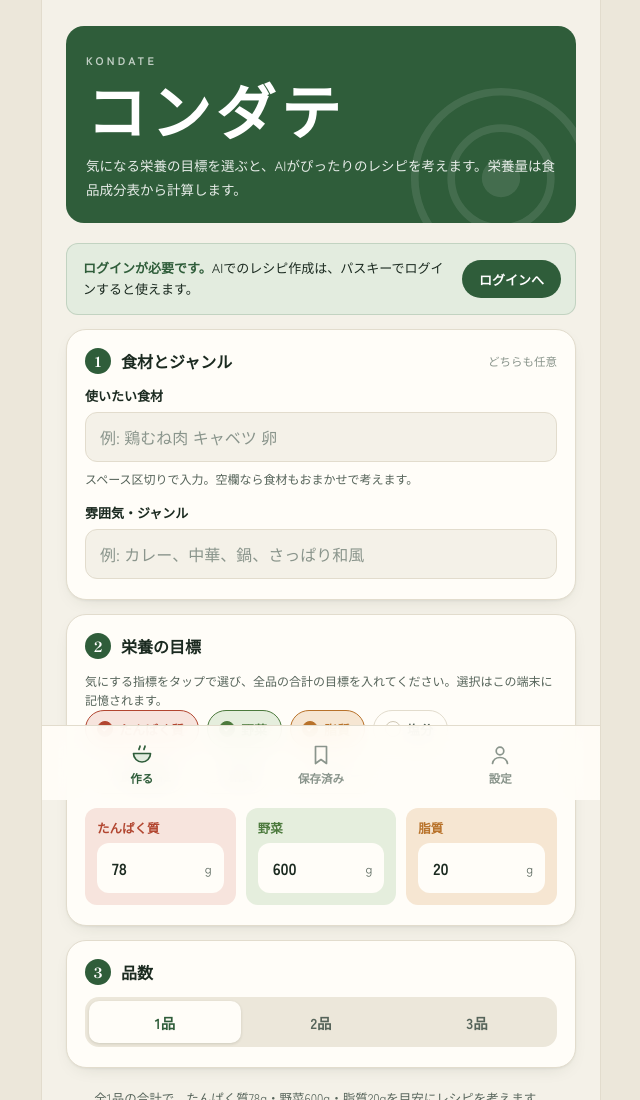
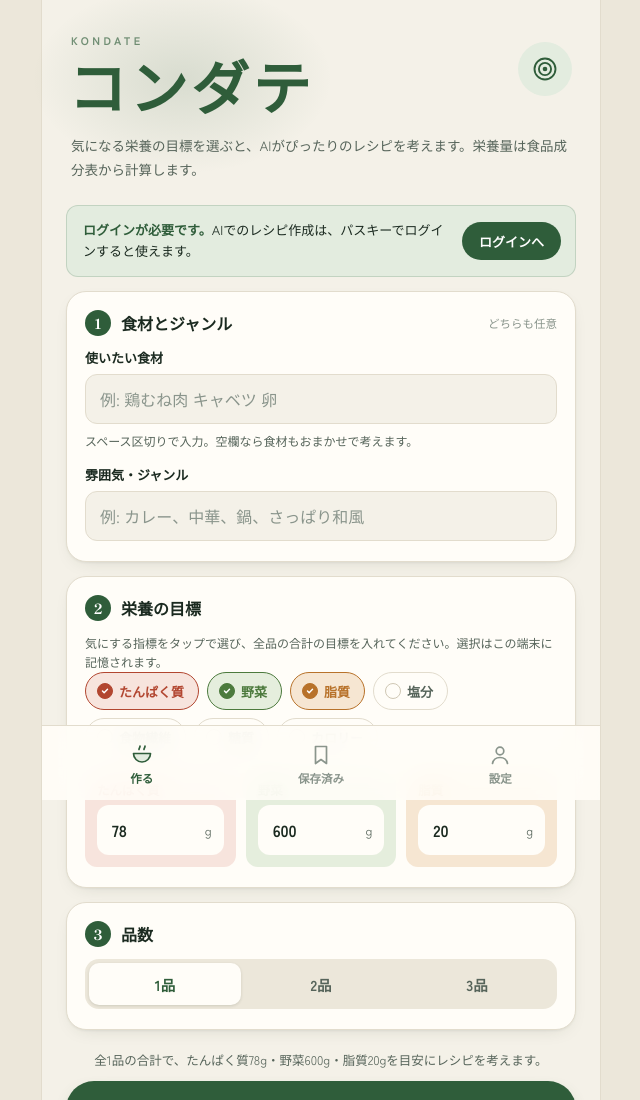
Before and after one commit to mhw4ynp9zt-ux/recipe-app, a website: page index.html in a window 1280 px wide. Shown: the top 1100 px of the page, without its empty margins (319-959 px from the left). Drawn offline with Linux system fonts and the light colour scheme; no server answers; a web font is replaced by a local one.

Commit message:
Add files via upload

```diff
--- a/css/style.css
+++ b/css/style.css
@@ -79,44 +79,54 @@ button{font-family:inherit; color:inherit;}
   padding:calc(env(safe-area-inset-top) + 22px) 16px calc(env(safe-area-inset-bottom) + var(--tabbar-h) + 32px);
 }
 
-/* ---------- ヘッダー(深緑のバナー + 白抜きのロゴ) ---------- */
+/* ---------- ヘッダー(紙の背景になじむ、やわらかい文字ロゴ) ---------- */
 .hero{
   position:relative;
-  overflow:hidden;
-  margin:4px 0 20px;
-  padding:26px 20px 22px;
-  background:var(--brand);
-  color:#fff;
-  border-radius:18px;
+  isolation:isolate;
+  margin:6px 2px 24px;
+  padding:4px 0 0;
+  color:var(--ink);
+}
+/* ロゴの後ろに、ぼんやり広がる淡い緑 */
+.hero::after{
+  content:"";
+  position:absolute;
+  z-index:-1;
+  left:-36px; top:-44px;
+  width:300px; height:190px;
+  background:radial-gradient(closest-side, rgba(47,93,58,.14), rgba(47,93,58,0));
+  pointer-events:none;
 }
 /* ロゴの上の小さな英字 */
 .hero::before{
   content:"KONDATE";
-  position:relative;
   display:block;
-  margin:0 0 8px;
-  font-size:11px; font-weight:700; letter-spacing:.3em;
-  opacity:.7;
+  margin:0 0 4px 3px;
+  font-size:11px; font-weight:700; letter-spacing:.32em;
+  color:var(--brand);
+  opacity:.65;
 }
 .brand{
   display:block;
-  margin:0 0 12px;
+  margin:0 0 14px;
+  padding-right:68px;
   font-family:var(--logo);
   font-weight:900;
-  font-size:clamp(44px, 15vw, 60px);
-  line-height:1.1;
-  letter-spacing:.08em;
-  color:#fff;
+  font-size:clamp(44px, 14.5vw, 58px);
+  line-height:1.15;
+  letter-spacing:.06em;
+  color:var(--brand);
 }
-/* 的のマークは、バナーの右下に大きく薄く敷く */
+/* 的のマークは、右上のやさしい丸の中に */
 .brand-mark{
   position:absolute;
-  right:-40px; bottom:-70px;
-  width:230px; height:230px;
-  opacity:.1;
-  pointer-events:none;
+  right:2px; top:14px;
+  width:54px; height:54px;
+  padding:13px;
+  border-radius:50%;
+  background:var(--brand-soft);
+  color:var(--brand);
 }
-.brand-mark circle{stroke-width:.8;}
 /* 見出し(h1)は画面には出さず、読み上げ用に残す */
 .hero h1{
   position:absolute;
@@ -128,11 +138,11 @@ button{font-family:inherit; color:inherit;}
   border:0;
 }
 .hero-lead{
-  position:relative;
   margin:0;
+  padding-left:3px;
   font-size:13.5px;
-  line-height:1.75;
-  color:rgba(255,255,255,.88);
+  line-height:1.8;
+  color:var(--ink-soft);
 }
 
 /* ---------- 下部のタブバー(親指で届く位置) ---------- */
```
